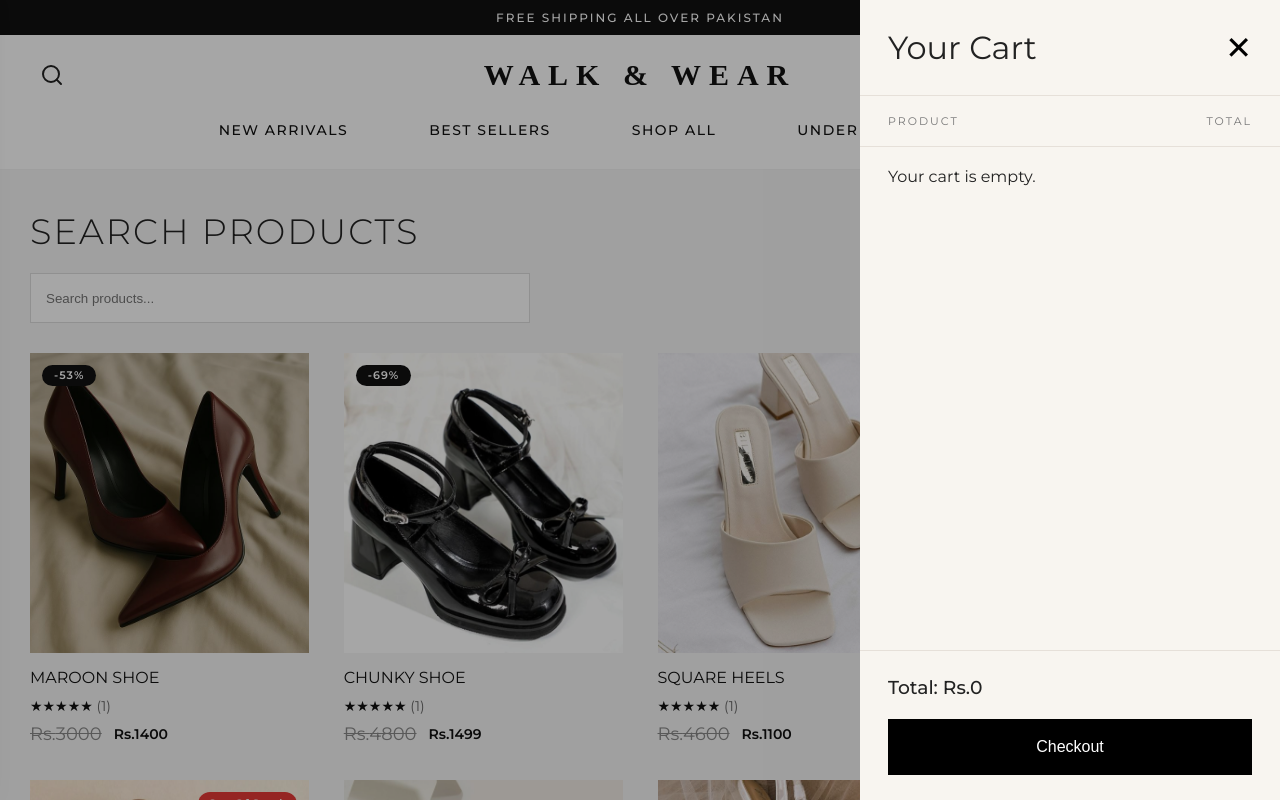
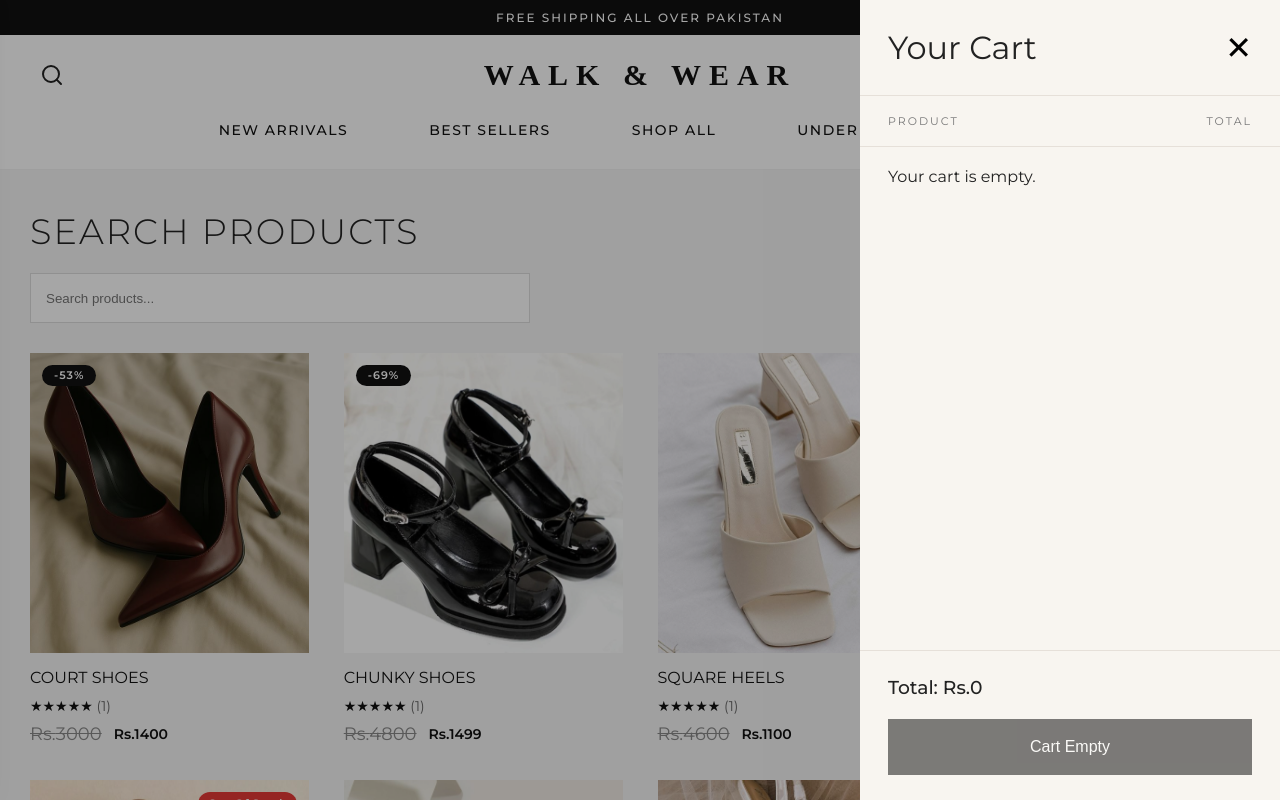
Before and after one commit to saniabatool/Walk-Wear, a React (Vite) app: page /search in a window 1280 px wide. Both pictures are taken after a click on the button 1228 px from the left and 75 px from the top of the page. Shown: the top 800 px of the page. Built offline with nearby package versions, Linux system fonts and the light colour scheme.

Commit message:
Enhanced checkout and cart functionality

```diff
--- a/package.json
+++ b/package.json
@@ -14,7 +14,8 @@
     "react": "^19.2.6",
     "react-dom": "^19.2.6",
     "react-icons": "^5.6.0",
-    "react-router-dom": "^7.17.0"
+    "react-router-dom": "^7.17.0",
+    "sweetalert2": "^11.26.25"
   },
   "devDependencies": {
     "@eslint/js": "^10.0.1",
--- a/src/App.jsx
+++ b/src/App.jsx
@@ -25,6 +25,7 @@ function App() {
 
   return (
     <div className="app">
+
 
       {/* Hide Navbar on Checkout */}
       {!isCheckout && <Navbar />}
--- a/src/components/CartDrawer.css
+++ b/src/components/CartDrawer.css
@@ -137,6 +137,11 @@
 .checkout-btn:hover {
   opacity: .9;
 }
+.checkout-btn.disabled {
+  opacity: 0.5;
+  cursor: not-allowed;
+  pointer-events: none;
+}
 /* TABLET */
 
 @media (max-width: 768px) {
--- a/src/components/CartDrawer.jsx
+++ b/src/components/CartDrawer.jsx
@@ -106,13 +106,20 @@ function CartDrawer() {
           </h3>
 
           <button
-            className="checkout-btn"
+  className={`checkout-btn ${
+    cart.length === 0 ? "disabled" : ""
+  }`}
+  disabled={cart.length === 0}
   onClick={() => {
+    if (cart.length === 0) return;
+
     setIsCartOpen(false);
     navigate("/checkout");
   }}
 >
-            Checkout
+  {cart.length === 0
+    ? "Cart Empty"
+    : "Checkout"}
 </button>
         </div>
       </div>
--- a/src/components/CustomerReviews.jsx
+++ b/src/components/CustomerReviews.jsx
@@ -13,21 +13,21 @@ function CustomerReviews() {
       image: "/images/CoutShoe.jpg",
       text: "I am really impressed with the comfort and durability of these Heels",
       name: "Zainab",
-      product: "SQUARE HEELS",
+      product: "MULE HEELS",
     },
 
     {
       image: "/images/whitePumps.jpg",
       text: "These pumps are lightweight, comfortable and very trendy.",
       name: "Saba Abbas",
-      product: "NET PUMPS",
+      product: "PUMPS",
     },
 
     {
       image: "/images/pyramidHeels.jpg",
       text: "The quality exceeded my expectations. The sole is soft and supportive.",
       name: "Humna",
-      product: "CHUNKY HEELS",
+      product: "SHOES",
     },
   ];
 
--- a/src/context/CartContext.jsx
+++ b/src/context/CartContext.jsx
@@ -5,7 +5,6 @@ export const CartContext = createContext();
 function CartProvider({ children }) {
   const [cart, setCart] = useState([]);
 
-  // Cart Drawer State
   const [isCartOpen, setIsCartOpen] =
     useState(false);
 
@@ -15,6 +14,11 @@ function CartProvider({ children }) {
     );
 
     setCart(updatedCart);
+  };
+
+  // Clear entire cart
+  const clearCart = () => {
+    setCart([]);
   };
 
   return (
@@ -27,6 +31,7 @@ function CartProvider({ children }) {
         setIsCartOpen,
 
         removeFromCart,
+        clearCart,
       }}
     >
       {children}
--- a/src/data/products.js
+++ b/src/data/products.js
@@ -1,7 +1,7 @@
 const products = [
   {
     id: 1,
-    title: "MAROON SHOE",
+    title: "COURT SHOES",
     price: 1400,
     oldPrice: 3000,
     rating: 5,
@@ -19,7 +19,7 @@ const products = [
 
   {
     id: 2,
-    title: "CHUNKY SHOE",
+    title: "CHUNKY SHOES",
     price: 1499,
     oldPrice: 4800,
     rating: 5,
@@ -55,7 +55,7 @@ const products = [
 
   {
     id: 4,
-    title: "WHITE PUMPS",
+    title: "NET PUMPS",
     price: 1399,
     oldPrice: 4200,
     rating: 5,
@@ -64,7 +64,7 @@ const products = [
       "/images/pumps.jpg",
       "/images/blacknet.jpg",
     ],
-    colors: ["White", "Red", "Black"],
+    colors: ["White", "Black"],
     sizes: [36, 37, 38, 39, 40, 41],
     description: "Step into comfort and effortless style with these elevated sandals, designed for both everyday wear and special occasions. Featuring a carefully crafted sole for enhanced support and cushioning, they provide lasting comfort throughout the day. The elevated design adds a flattering touch while remaining practical for warm-weather outings and daily use. Perfectly suited to complement both traditional and modern outfits, these sandals combine elegance with functionality. Built with durable materials for long-lasting wear, they are a versatile addition to any wardrobe. Whether you're running errands, attending social gatherings, or enjoying a casual stroll, these sandals offer the perfect balance of comfort, support, and style.",
     tag: ["sale", "best"],
@@ -73,7 +73,7 @@ const products = [
 
   {
     id: 5,
-    title: "MULES",
+    title: "SQUARE HEELS",
     price: 2860,
     oldPrice: 4000,
     image: "/images/brownmule.jpg",
@@ -81,7 +81,7 @@ const products = [
       "/images/brownmule.jpg",
       "/images/blackmules.jpg",
     ],
-    colors: ["Black", "Brown"],
+    colors: ["Brown", "Black"],
     sizes: [36, 37, 38, 39, 40, 41],
     description: "Step into comfort and effortless style with these elevated sandals, designed for both everyday wear and special occasions. Featuring a carefully crafted sole for enhanced support and cushioning, they provide lasting comfort throughout the day. The elevated design adds a flattering touch while remaining practical for warm-weather outings and daily use. Perfectly suited to complement both traditional and modern outfits, these sandals combine elegance with functionality. Built with durable materials for long-lasting wear, they are a versatile addition to any wardrobe. Whether you're running errands, attending social gatherings, or enjoying a casual stroll, these sandals offer the perfect balance of comfort, support, and style.",
     tag: "best",
@@ -90,7 +90,7 @@ const products = [
 
   {
     id: 6,
-    title: "MULE PUMPS",
+    title: "MULE HEELS",
     price: 2999,
     oldPrice: 4200,
     image: "/images/blackmule.jpg",
@@ -132,7 +132,7 @@ const products = [
       "/images/lowcamel.jpg",
       "/images/lowpink.jpg",
     ],
-    colors: ["Pink", "Mustard"],
+    colors: ["Mustard", "Pink"],
     sizes: [36, 37, 38, 39, 40, 41],
     description: "Step into comfort and effortless style with these elevated sandals, designed for both everyday wear and special occasions. Featuring a carefully crafted sole for enhanced support and cushioning, they provide lasting comfort throughout the day. The elevated design adds a flattering touch while remaining practical for warm-weather outings and daily use. Perfectly suited to complement both traditional and modern outfits, these sandals combine elegance with functionality. Built with durable materials for long-lasting wear, they are a versatile addition to any wardrobe. Whether you're running errands, attending social gatherings, or enjoying a casual stroll, these sandals offer the perfect balance of comfort, support, and style.",
     tag: "new",
--- a/src/pages/Checkout.jsx
+++ b/src/pages/Checkout.jsx
@@ -1,11 +1,14 @@
 import emailjs from "@emailjs/browser";
 import { useState, useContext } from "react";
 import { CartContext } from "../context/CartContext";
-import { Link } from "react-router-dom";
+import { Link, useNavigate } from "react-router-dom";
+import Swal from "sweetalert2";
 import "./Checkout.css";
 
 function Checkout() {
-  const { cart } = useContext(CartContext);
+  const { cart, clearCart } =
+  useContext(CartContext);
+  const navigate = useNavigate();
 
   const [formData, setFormData] = useState({
     email: "",
@@ -39,7 +42,12 @@ function Checkout() {
   !formData.phone
 )
      {
-      alert("Please fill all required fields.");
+      Swal.fire({
+  icon: "warning",
+  title: "Missing Information",
+  text: "Please fill all required fields.",
+  confirmButtonColor: "#000",
+});
       return;
     }
 
@@ -86,13 +94,32 @@ const customerEmail = await emailjs.send(
 );
 
 console.log("Customer email sent:", customerEmail);
-  alert(
-    "Thank you! Your order has been placed successfully. A confirmation email has been sent to you."
-  );
+  Swal.fire({
+  icon: "success",
+  title: "🎉 Order Confirmed!",
+  html: `
+    <div style="padding:10px">
+      <p>Your order has been placed successfully.</p>
+      <p>📧 Confirmation email has been sent.</p>
+      <p>🚚 We will contact you shortly.</p>
+    </div>
+  `,
+  confirmButtonText: "Continue Shopping",
+  confirmButtonColor: "#000",
+  allowOutsideClick: false,
+}).then(() => {
+  clearCart(); // Empty cart
+  navigate("/");
+});
 
 } catch (error) {
   console.error(error);
-  alert("Failed to place order.");
+  Swal.fire({
+  icon: "error",
+  title: "Order Failed",
+  text: "Something went wrong. Please try again.",
+  confirmButtonColor: "#000",
+});
 }
   }
   return (
@@ -102,24 +129,7 @@ console.log("Customer email sent:", customerEmail);
     WALK & WEAR
   </Link>
 </div>
-
-     {/* <div>
-        <button className="checkout-cart-btn">
-          <svg
-            width="24"
-            height="24"
-            viewBox="0 0 24 24"
-            fill="none"
-            stroke="currentColor"
-            strokeWidth="1.8"
-          >
-            <path d="M6 7H18L17 20H7L6 7Z" />
-            <path d="M9 7V5C9 3.3 10.3 2 12 2C13.7 2 15 3.3 15 5V7" />
-          </svg>
-        </button>
-      </div> */}
-
-      <div className="checkout-page">
+    <div className="checkout-page">
         <div className="checkout-left">
           <h2>Contact</h2>
 
--- a/src/pages/ProductDetails.jsx
+++ b/src/pages/ProductDetails.jsx
@@ -1,5 +1,5 @@
 import { useParams, useNavigate } from "react-router-dom";
-import { useContext, useState, useEffect } from "react";;
+import { useContext, useState, useEffect } from "react";
 
 import products from "../data/products";
 import { CartContext } from "../context/CartContext";
@@ -37,6 +37,23 @@ function ProductDetails() {
   );
 
   const [quantity, setQuantity] = useState(1);
+
+  // Reset states when product changes
+  useEffect(() => {
+    setSelectedImage(
+      product.gallery?.[0] || product.image
+    );
+
+    setSelectedColor(
+      product.colors?.[0] || ""
+    );
+
+    setSelectedSize(
+      product.sizes?.[0] || ""
+    );
+
+    setQuantity(1);
+  }, [product]);
 
   const addToCart = () => {
     const existingItem = cart.find(
@@ -163,7 +180,8 @@ function ProductDetails() {
         <h4>Color</h4>
 
         <div className="options">
-          {product.colors?.map((color) => (
+          {product.colors?.map(
+            (color, index) => (
               <button
                 key={color}
                 className={
@@ -171,13 +189,23 @@ function ProductDetails() {
                     ? "active"
                     : ""
                 }
-              onClick={() =>
-                setSelectedColor(color)
+                onClick={() => {
+                  setSelectedColor(color);
+
+                  // Change image according to selected color
+                  if (
+                    product.gallery?.[index]
+                  ) {
+                    setSelectedImage(
+                      product.gallery[index]
+                    );
                   }
+                }}
               >
                 {color}
               </button>
-          ))}
+            )
+          )}
         </div>
 
         <h4>Size</h4>
@@ -239,7 +267,6 @@ function ProductDetails() {
 
         <div className="description">
           <h3>Description</h3>
-
           <p>{product.description}</p>
         </div>
       </div>
```
Also changed, not shown: 1 other file (tests, documents, lock files or other folders). Lines whose indentation alone changed are shown as unchanged.
